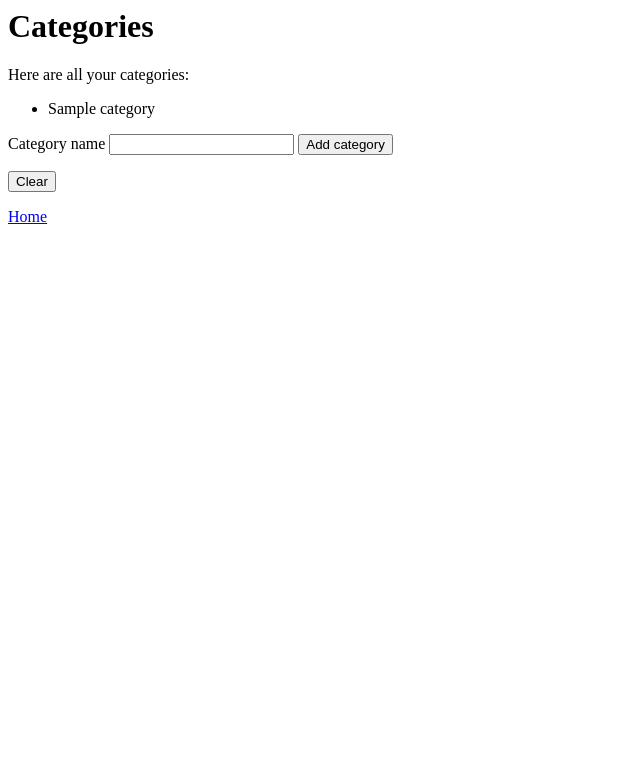
After one commit to marvinick/to_do_mysql, a PHP site: template views/categories.html.twig in a window 1280 px wide. The commit adds this page. Shown: the top 783 px of the page, without its empty margins (0-640 px from the left). Run offline with PHP 8.4, Linux system fonts and the light colour scheme; the template is opened without the code that fills it: most values are stand-ins (such as "Sample title", 1, 10 or a date in 2020); some libraries are stand-ins or nearby versions.

Commit message:
add paths to categories.html.twig in the app.php file

```diff
--- /dev/null
+++ b/views/categories.html.twig
@@ -0,0 +1,31 @@
+<html>
+    <head>
+        <title>To Do List</title>
+    </head>
+    <body>
+        <h1>Categories</h1>
+
+        {% if categories is not empty %}
+            <p>Here are all your categories:</p>
+            <ul>
+                {% for category in categories %}
+                    <li>{{ category.getName }}</li>
+                {% endfor %}
+            </ul>
+        {% endif %}
+
+        <form action='/categories'  method='post'>
+            <label for="name">Category name</label>
+            <input id='name' name="name" type='text'>
+
+            <button type='submit'>Add category</button>
+        </form>
+
+        <form action='/delete_categories' method='post'>
+            <button type='submit'>Clear</button>
+        </form>
+
+        <p><a href='/'>Home</a></p>
+
+    </body>
+</html>
```
Also changed, not shown: app/app.php (+11 -0 lines).
